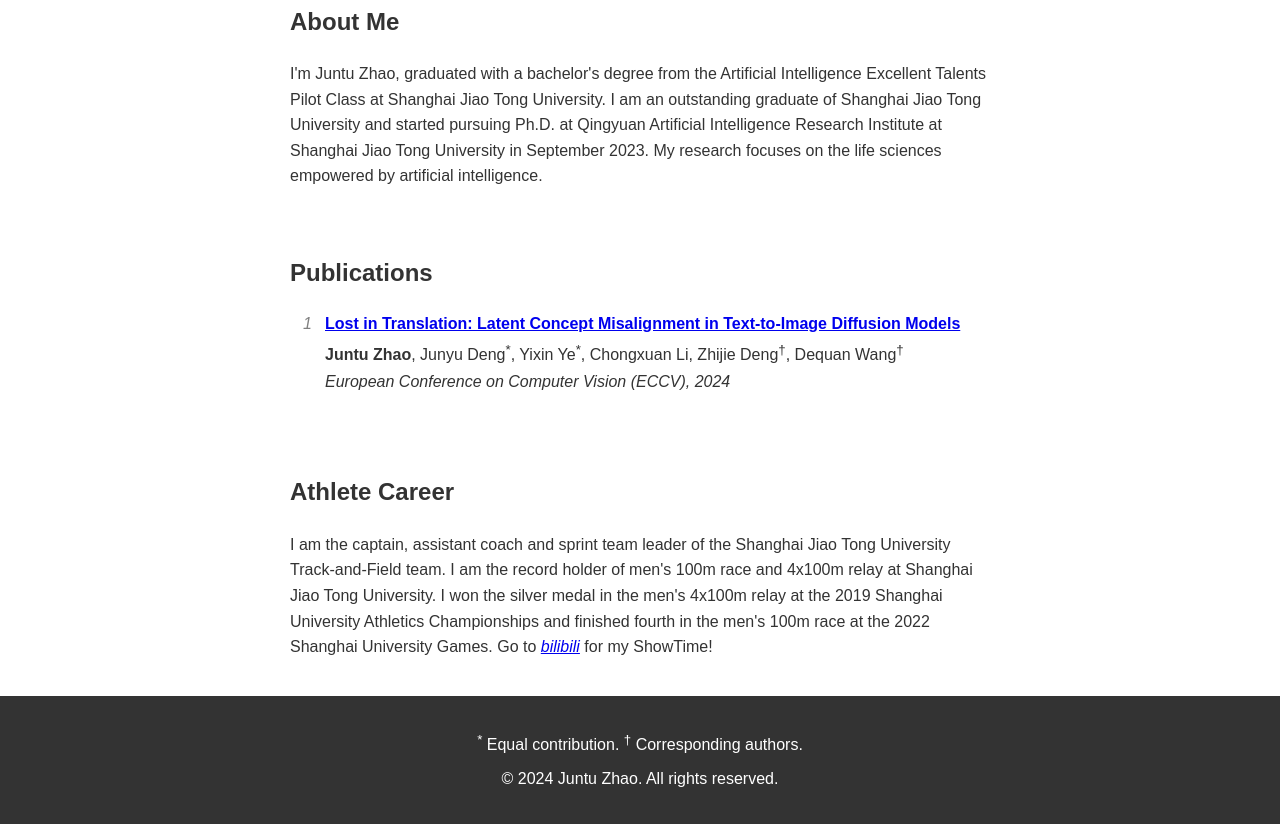
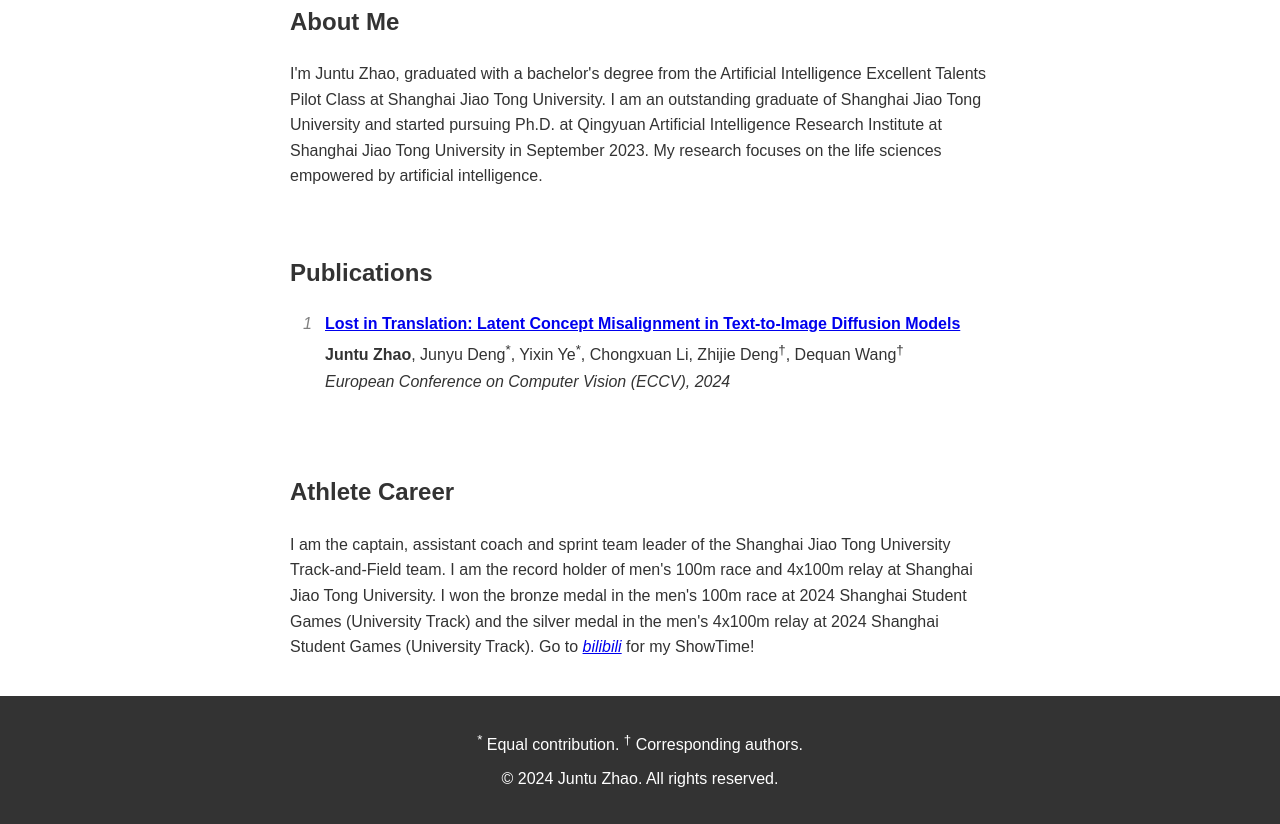
Before and after one commit to RossoneriZhao/RossoneriZhao.github.io, a plain HTML site: page index.html in a window 1280 px wide. Shown: the part 835-1659 px from the top of the page. Drawn offline with Linux system fonts and the light colour scheme.

Commit message:
Update index.html

```diff
--- a/index.html
+++ b/index.html
@@ -213,7 +213,7 @@
     <section class="main">
         <div class="text-center-main">
             <h2>Athlete Career</h2>
-            <p>I am the captain, assistant coach and sprint team leader of the Shanghai Jiao Tong University Track-and-Field team. I am the record holder of men's 100m race and 4x100m relay at Shanghai Jiao Tong University. I won the silver medal in the men's 4x100m relay at the 2019 Shanghai University Athletics Championships and finished fourth in the men's 100m race at the 2022 Shanghai University Games. Go to <a href="https://www.bilibili.com/video/BV1wFu7ewEyB/?vd_source=0fa934c6169a9709f158c4adb1ddbdce#reply112473654493184"><span class="italic">bilibili</span></a> for my ShowTime!</p>
+            <p>I am the captain, assistant coach and sprint team leader of the Shanghai Jiao Tong University Track-and-Field team. I am the record holder of men's 100m race and 4x100m relay at Shanghai Jiao Tong University. I won the bronze medal in the men's 100m race at 2024 Shanghai Student Games (University Track) and the silver medal in the men's 4x100m relay at 2024 Shanghai Student Games (University Track). Go to <a href="https://www.bilibili.com/video/BV1wFu7ewEyB/?vd_source=0fa934c6169a9709f158c4adb1ddbdce#reply112473654493184"><span class="italic">bilibili</span></a> for my ShowTime!</p>
         </div>
     </section>
 
```
